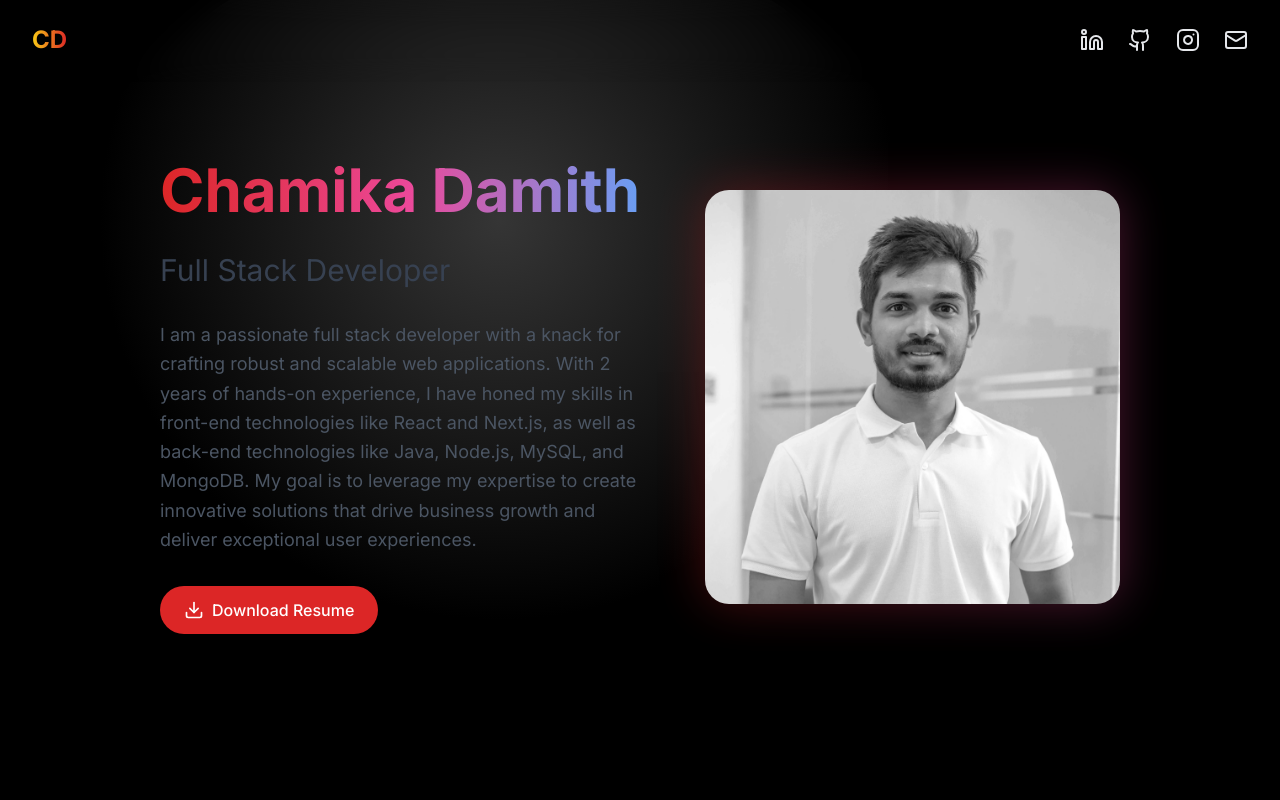
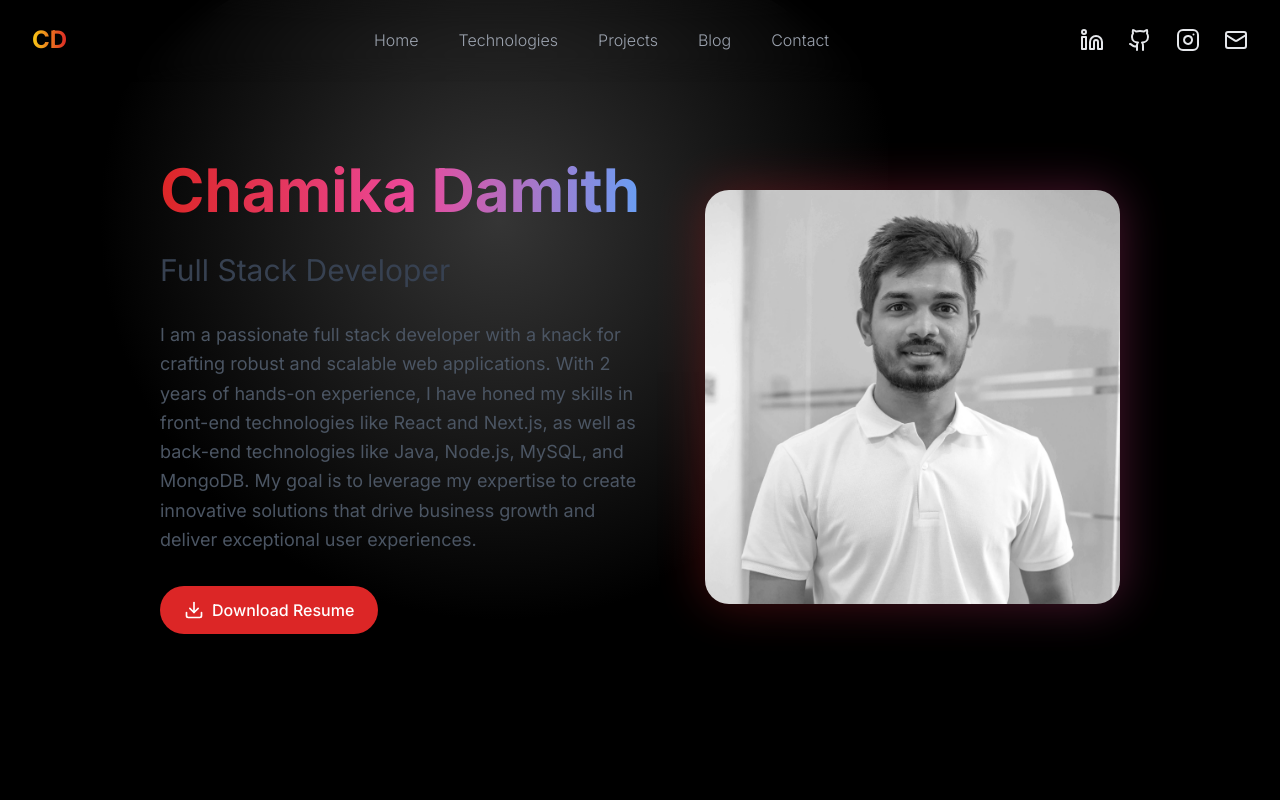
Before and after one commit to chamika-damith/react-portfolio, a React (Create React App) app: page / in a window 1280 px wide. Shown: the top 800 px of the page. Built offline with nearby package versions, Linux system fonts and the light colour scheme.

Commit message:
update navbar

```diff
--- a/package.json
+++ b/package.json
@@ -21,7 +21,7 @@
     "react": "^18.3.1",
     "react-dom": "^18.3.1",
     "react-icon": "^1.0.0",
-    "react-icons": "^5.3.0",
+    "react-icons": "^5.4.0",
     "react-intersection-observer": "^9.13.1",
     "react-scripts": "5.0.1",
     "tailwind-merge": "^2.5.3",
--- a/src/components/Blog.jsx
+++ b/src/components/Blog.jsx
@@ -6,7 +6,7 @@ import { motion } from "framer-motion";
 
 export default function Blog() {
   return (
-    <article className="relative py-20 px-4 sm:px-6 lg:px-8" data-page="blog">
+    <article className="relative py-20 px-4 sm:px-6 lg:px-8" data-page="blog" id="blog">
       <div className="absolute inset-0 overflow-hidden">
         <div className="absolute -top-40 -right-40 w-80 h-80 bg-purple-500 rounded-full mix-blend-multiply filter blur-3xl opacity-10 animate-blob" />
         <div className="absolute -bottom-40 -left-40 w-80 h-80 bg-blue-500 rounded-full mix-blend-multiply filter blur-3xl opacity-10 animate-blob animation-delay-2000" />
--- a/src/components/Contact.jsx
+++ b/src/components/Contact.jsx
@@ -51,7 +51,7 @@ export default function ContactForm() {
   }
 
   return (
-    <div className="relative min-h-screen p-2 flex items-center justify-center overflow-hidden">
+    <div id="contacts" className="relative min-h-screen p-2 flex items-center justify-center overflow-hidden">
       <div className="relative w-full max-w-6xl grid lg:grid-cols-2 gap-8">
         <div className="space-y-8 p-8">
           <div className="relative">
--- a/src/components/Hero.jsx
+++ b/src/components/Hero.jsx
@@ -40,7 +40,7 @@ const fadeInLeftVariants = {
 
 function Hero() {
   return (
-    <div className="min-h-screen pt-20 ">
+    <div className="min-h-screen pt-20 " id='home'>
       <motion.div
         className="max-w-7xl mx-auto px-4 sm:px-6 lg:px-8 py-20"
         variants={containerVariants}
--- a/src/components/Navbar.jsx
+++ b/src/components/Navbar.jsx
@@ -1,6 +1,7 @@
-import React from 'react';
-import { motion } from 'framer-motion';
-import { Github, Instagram, Linkedin, Mail } from 'lucide-react';
+import React, { useState } from "react";
+import { motion } from "framer-motion";
+import { Github, Instagram, Linkedin, Mail } from "lucide-react";
+import { RiCloseFill, RiMenu3Line } from "react-icons/ri";
 
 const navVariants = {
   hidden: { y: -50, opacity: 0 },
@@ -9,20 +10,34 @@ const navVariants = {
     opacity: 1,
     transition: {
       duration: 0.8,
-      ease: "easeOut"
-    }
-  }
+      ease: "easeOut",
+    },
+  },
 };
 
 const iconVariants = {
   hover: {
     scale: 1.2,
     rotate: 5,
-    transition: { duration: 0.2 }
-  }
+    transition: { duration: 0.2 },
+  },
+};
+
+const linkVariants = {
+  hover: {
+    scale: 1.1,
+    color: "#F87171",
+    transition: { duration: 0.2 },
+  },
 };
 
 function Navbar() {
+  const [isOpen, setIsOpen] = useState(false);
+
+  const toggleMenu = () => {
+    setIsOpen(!isOpen);
+  };
+
   return (
     <motion.nav
       className="fixed top-0 left-0 right-0 z-50 backdrop-blur-md  shadow-sm"
@@ -32,21 +47,57 @@ function Navbar() {
     >
       <div className="max-w-7xl mx-auto px-4 sm:px-6 lg:px-8">
         <div className="flex items-center justify-between h-20">
-          <motion.div
-            className="flex-shrink-0"
-            whileHover={{ scale: 1.05 }}
-          >
-            <a href="/" className="text-2xl font-bold bg-gradient-to-r from-yellow-400 to-red-600 bg-clip-text text-transparent">
+          <motion.div className="flex-shrink-0" whileHover={{ scale: 1.05 }}>
+            <a
+              href="/"
+              className="text-2xl font-bold bg-gradient-to-r from-yellow-400 to-red-600 bg-clip-text text-transparent"
+            >
               CD
             </a>
           </motion.div>
 
-          <div className="flex items-center space-x-6">
+          <div className="hidden md:flex space-x-10 ml-14">
             {[
-              { icon: Linkedin, href: 'https://www.linkedin.com/in/chamika-damith/', label: 'LinkedIn' },
-              { icon: Github, href: 'https://github.com/chamika-damith', label: 'GitHub' },
-              { icon: Instagram, href: 'https://www.instagram.com/chamika.damith71/', label: 'Instagram' },
-              { icon: Mail, href: 'mailto:chamikadamith9@gmail.com', label: 'Email' }
+              { label: "Home", href: "#home" },
+              { label: "Technologies", href: "#technologies" },
+              { label: "Projects", href: "#projects" },
+              { label: "Blog", href: "#blog" },
+              { label: "Contact", href: "#contacts" },
+            ].map((link) => (
+              <motion.a
+                key={link.label}
+                href={link.href}
+                className="text-gray-400 hover:text-red-400 transition-colors dark:text-gray-100 dark:hover:text-red-500 font-light"
+                variants={linkVariants}
+                whileHover="hover"
+              >
+                {link.label}
+              </motion.a>
+            ))}
+          </div>
+
+          <div className="hidden md:flex items-center space-x-6">
+            {[
+              {
+                icon: Linkedin,
+                href: "https://www.linkedin.com/in/chamika-damith/",
+                label: "LinkedIn",
+              },
+              {
+                icon: Github,
+                href: "https://github.com/chamika-damith",
+                label: "GitHub",
+              },
+              {
+                icon: Instagram,
+                href: "https://www.instagram.com/chamika.damith71/",
+                label: "Instagram",
+              },
+              {
+                icon: Mail,
+                href: "mailto:chamikadamith9@gmail.com",
+                label: "Email",
+              },
             ].map((item) => (
               <motion.a
                 key={item.label}
@@ -61,8 +112,91 @@ function Navbar() {
               </motion.a>
             ))}
           </div>
+
+          <div className="md:hidden">
+            <button
+              className="text-white focus:outline-none"
+              aria-label={isOpen ? "Close Menu" : "Open Menu"}
+              onClick={toggleMenu}
+            >
+              {isOpen ? <RiCloseFill size={28} /> : <RiMenu3Line size={28} />}
+            </button>
+          </div>
         </div>
       </div>
+      {isOpen && (
+        <div className="md:hidden bg-gradient-to-r from-red-950 via-gray-900 to-black backdrop-blur-lg border border-neutral-700 p-6 rounded-xl mt-2 shadow-xl">
+          <div className="flex flex-col  space-y-6 text-neutral-300">
+            <a
+              href="#home"
+              className="hover:text-red-400 transition duration-300"
+            >
+              Home
+            </a>
+            <a
+              href="#technologies"
+              className="hover:text-red-400 transition duration-300"
+            >
+              Technologies
+            </a>
+            <a
+              href="#projects"
+              className="hover:text-red-400 transition duration-300"
+            >
+              Projects
+            </a>
+            <a
+              href="#blog"
+              className="hover:text-red-400 transition duration-300"
+            >
+              Blog
+            </a>
+            <a
+              href="#contacts"
+              className="hover:text-red-400 transition duration-300"
+            >
+              Contacts
+            </a>
+
+            <div className=" flex items-center space-x-16">
+              {[
+                {
+                  icon: Linkedin,
+                  href: "https://www.linkedin.com/in/chamika-damith/",
+                  label: "LinkedIn",
+                },
+                {
+                  icon: Github,
+                  href: "https://github.com/chamika-damith",
+                  label: "GitHub",
+                },
+                {
+                  icon: Instagram,
+                  href: "https://www.instagram.com/chamika.damith71/",
+                  label: "Instagram",
+                },
+                {
+                  icon: Mail,
+                  href: "mailto:chamikadamith9@gmail.com",
+                  label: "Email",
+                },
+              ].map((item) => (
+                <motion.a
+                  key={item.label}
+                  href={item.href}
+                  target="_blank"
+                  rel="noopener noreferrer"
+                  className="text-gray-200 hover:text-red-400 transition-colors dark:text-gray-100 dark:hover:text-red-500"
+                  variants={iconVariants}
+                  whileHover="hover"
+                >
+                  <item.icon className="w-6 h-6" />
+                </motion.a>
+              ))}
+            </div>
+          </div>
+        </div>
+      )}
     </motion.nav>
   );
 }
--- a/src/components/Projects.jsx
+++ b/src/components/Projects.jsx
@@ -25,7 +25,7 @@ export default function Projects() {
   };
 
   return (
-    <section className="relative py-20">
+    <section id="projects" className="relative py-20">
       <div className="absolute inset-0 " />
 
       <div className="relative mx-auto max-w-7xl px-4 sm:px-6 lg:px-8">
--- a/src/components/Technologies.jsx
+++ b/src/components/Technologies.jsx
@@ -4,7 +4,7 @@ import { technologies } from '../assets/constants';
 
 export default function Technologies() {
   return (
-    <section className="py-20">
+    <section className="py-20" id='technologies'>
       <div className="container mx-auto px-4">
         <motion.div
           initial={{ opacity: 0, y: -20 }}
```
Also changed, not shown: 1 other file (tests, documents, lock files or other folders).
